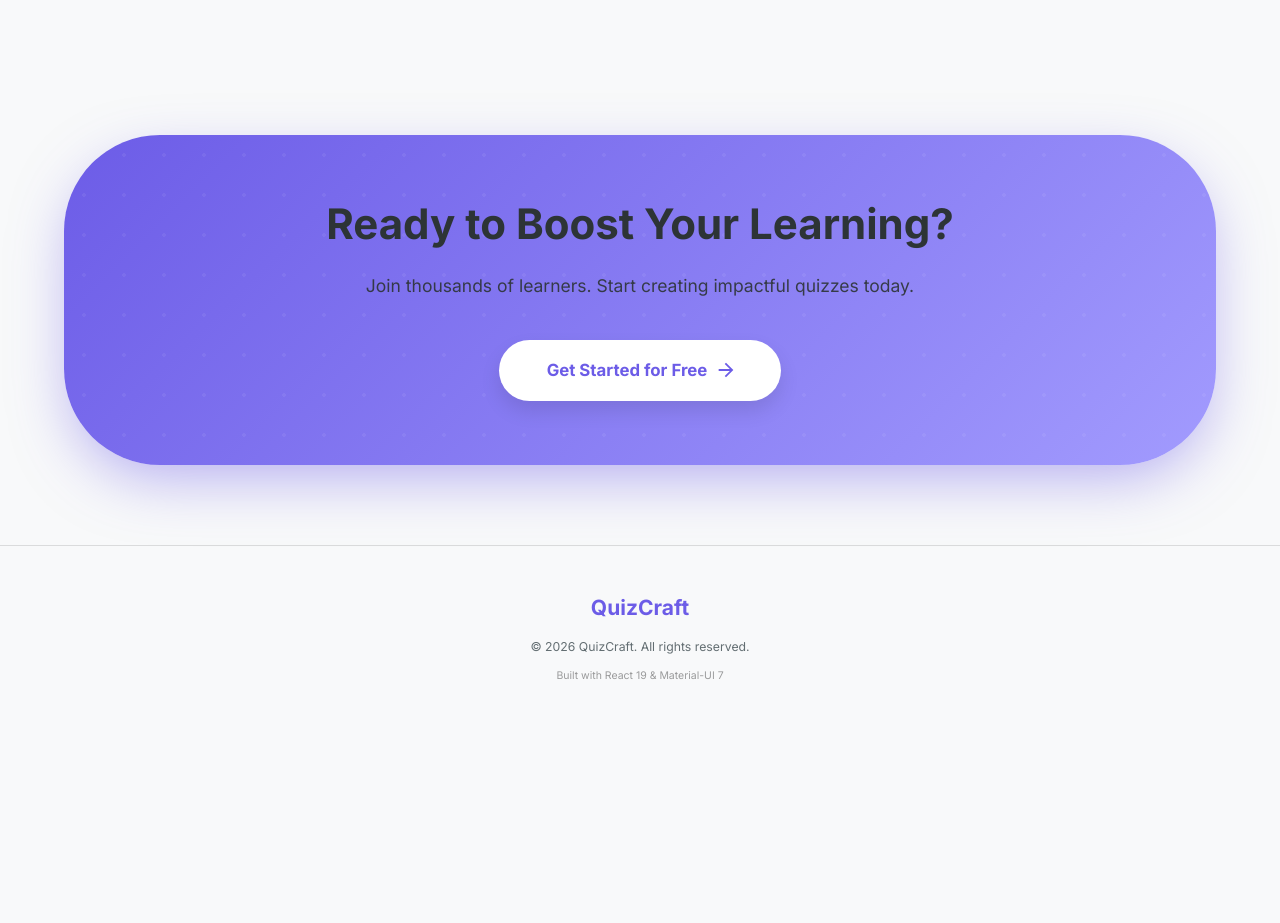
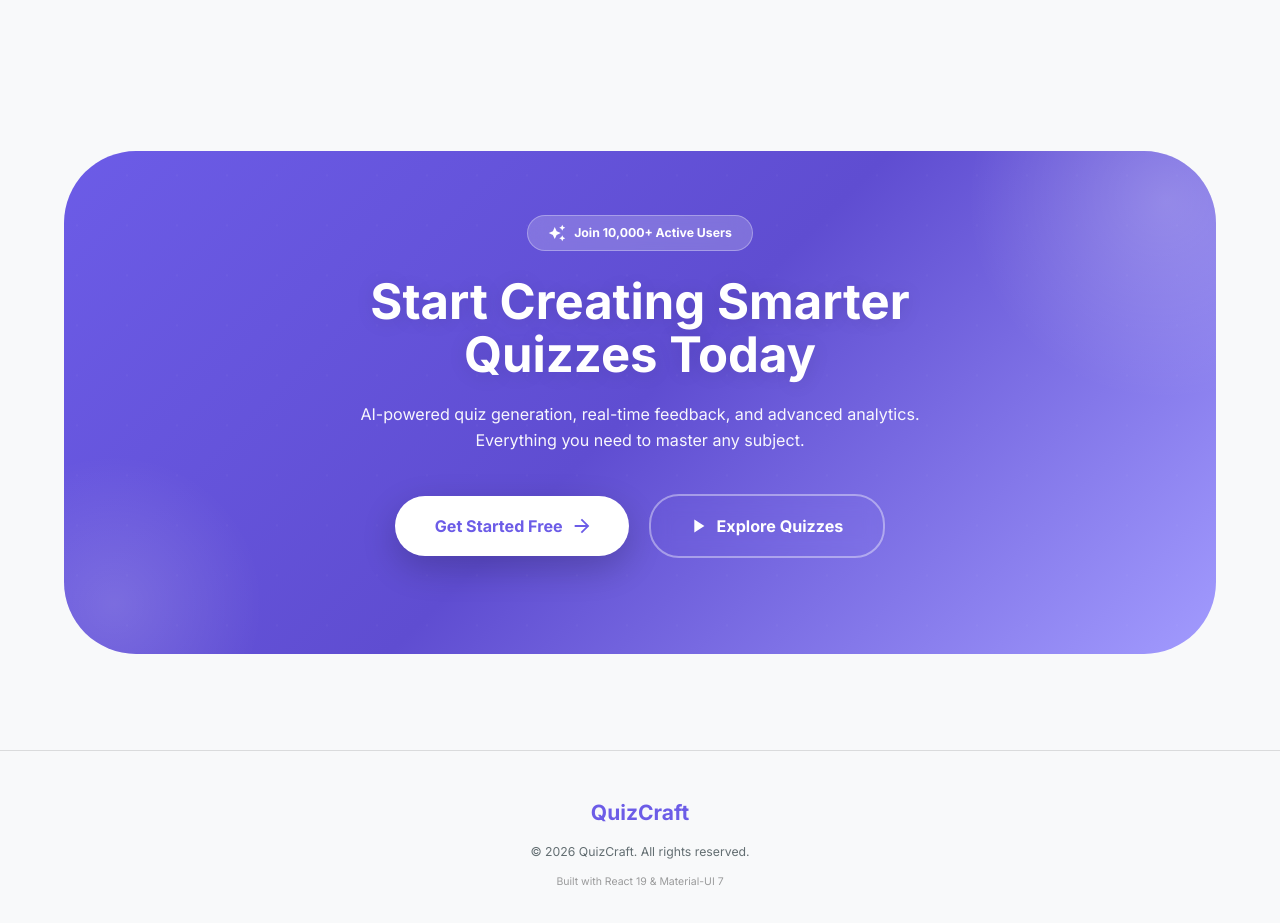
Before and after one commit to affanahmad024/quiz-craft-frontend, a React (Vite) app: page / in a window 1280 px wide. Shown: the part 4160-5083 px from the top of the page. Before the commit the page ends 4893 px from the top, so only its background shows below. Built offline with nearby package versions, Linux system fonts and the light colour scheme.

Commit message:
single row final final

```diff
--- a/src/screens/LandingPage.jsx
+++ b/src/screens/LandingPage.jsx
@@ -8,9 +8,7 @@ import { useNavigate } from 'react-router-dom';
 import {
   Quiz as QuizIcon,
   Psychology as BrainIcon,
-  EmojiEvents as TrophyIcon,
   Groups as GroupIcon,
-  Speed as SpeedIcon,
   Security as SecurityIcon,
   AutoAwesome as SparkleIcon,
   ArrowForward as ArrowForwardIcon,
@@ -744,49 +742,127 @@ function LandingPage() {
       </Box>
 
       {/* CTA Section */}
-      <Container maxWidth="lg" sx={{ py: { xs: 6, md: 10 } }}>
+      <Container maxWidth="lg" sx={{ py: { xs: 8, md: 12 } }}>
         <Box
           sx={{
-            background: 'linear-gradient(135deg, #6C5CE7 0%, #a29bfe 100%)',
-            borderRadius: { xs: 4, md: 8 },
-            p: { xs: 4, sm: 6, md: 8 },
-            textAlign: 'center',
-            color: 'white',
             position: 'relative',
             overflow: 'hidden',
-            boxShadow: '0 20px 60px -10px rgba(108, 92, 231, 0.5)',
+            borderRadius: { xs: 4, md: 6 },
           }}
         >
+          {/* Main Card */}
+          <Box
+            sx={{
+              background: 'linear-gradient(135deg, #6C5CE7 0%, #5f4dd1 50%, #a29bfe 100%)',
+              p: { xs: 5, sm: 6, md: 8 },
+              position: 'relative',
+              overflow: 'hidden',
+              boxShadow: isDarkMode
+                ? '0 30px 80px -15px rgba(108, 92, 231, 0.6)'
+                : '0 30px 80px -15px rgba(108, 92, 231, 0.5)',
+            }}
+          >
+            {/* Decorative Elements */}
             <Box
               sx={{
                 position: 'absolute',
-              top: 0,
-              left: 0,
-              right: 0,
-              bottom: 0,
-              backgroundImage: 'radial-gradient(circle at 20px 20px, rgba(255,255,255,0.2) 2px, transparent 0)',
-              backgroundSize: '40px 40px',
+                top: -150,
+                right: -150,
+                width: 400,
+                height: 400,
+                borderRadius: '50%',
+                background: 'radial-gradient(circle, rgba(255,255,255,0.2) 0%, transparent 70%)',
+                pointerEvents: 'none',
+              }}
+            />
+            <Box
+              sx={{
+                position: 'absolute',
+                bottom: -100,
+                left: -100,
+                width: 300,
+                height: 300,
+                borderRadius: '50%',
+                background: 'radial-gradient(circle, rgba(255,255,255,0.15) 0%, transparent 70%)',
+                pointerEvents: 'none',
+              }}
+            />
+            <Box
+              sx={{
+                position: 'absolute',
+                top: '50%',
+                left: '50%',
+                transform: 'translate(-50%, -50%)',
+                width: '150%',
+                height: '150%',
+                backgroundImage: 'radial-gradient(circle at 1px 1px, rgba(255,255,255,0.1) 1px, transparent 0)',
+                backgroundSize: '50px 50px',
                 opacity: 0.3,
+                pointerEvents: 'none',
               }}
             />
 
-          <Box sx={{ position: 'relative', zIndex: 1 }}>
-              <Typography variant="h3" sx={{ fontWeight: 800, mb: 3, fontSize: { xs: '1.75rem', md: '3rem' } }}>
-                Ready to Boost Your Learning?
+            <Box sx={{ position: 'relative', zIndex: 1, textAlign: 'center' }}>
+              {/* Badge */}
+              <Box
+                sx={{
+                  display: 'inline-flex',
+                  alignItems: 'center',
+                  gap: 1,
+                  px: 2.5,
+                  py: 1,
+                  borderRadius: 10,
+                  bgcolor: 'rgba(255, 255, 255, 0.2)',
+                  backdropFilter: 'blur(10px)',
+                  border: '1px solid rgba(255, 255, 255, 0.3)',
+                  mb: 3,
+                }}
+              >
+                <SparkleIcon sx={{ fontSize: 18, color: 'white' }} />
+                <Typography variant="body2" sx={{ color: 'white', fontWeight: 700, fontSize: '0.875rem' }}>
+                  Join 10,000+ Active Users
                 </Typography>
+              </Box>
+
+              {/* Main Heading */}
+              <Typography
+                variant="h2"
+                sx={{
+                  fontWeight: 800,
+                  color: 'white',
+                  mb: 2.5,
+                  fontSize: { xs: '2rem', sm: '2.5rem', md: '3.5rem' },
+                  lineHeight: 1.1,
+                  textShadow: '0 2px 20px rgba(0,0,0,0.1)',
+                }}
+              >
+                Start Creating Smarter<br />Quizzes Today
+              </Typography>
+
+              {/* Subheading */}
               <Typography
                 variant="h6"
                 sx={{
+                  color: 'rgba(255, 255, 255, 0.95)',
                   mb: 5,
-                  opacity: 0.9,
+                  fontSize: { xs: '1rem', md: '1.15rem' },
                   fontWeight: 400,
                   maxWidth: 600,
                   mx: 'auto',
-                  fontSize: { xs: '1rem', md: '1.25rem' }
+                  lineHeight: 1.6,
                 }}
               >
-                Join thousands of learners. Start creating impactful quizzes today.
+                AI-powered quiz generation, real-time feedback, and advanced analytics. Everything you need to master any subject.
               </Typography>
+
+              {/* CTA Buttons */}
+              <Stack
+                direction={{ xs: 'column', sm: 'row' }}
+                spacing={2.5}
+                justifyContent="center"
+                alignItems="center"
+                sx={{ mb: 4 }}
+              >
                 <Button
                   variant="contained"
                   size="large"
@@ -794,23 +870,55 @@ function LandingPage() {
                   endIcon={<ArrowForwardIcon />}
                   sx={{
                     bgcolor: 'white',
-                  color: 'primary.main',
-                  px: { xs: 4, md: 6 },
-                  py: { xs: 1.5, md: 2 },
-                  fontSize: { xs: '1rem', md: '1.2rem' },
+                    color: '#6C5CE7',
+                    px: 5,
+                    py: 2,
+                    fontSize: { xs: '1.05rem', md: '1.15rem' },
                     fontWeight: 700,
-                  borderRadius: 3,
-                  boxShadow: '0 10px 20px rgba(0,0,0,0.1)',
-                  transition: 'all 0.3s ease',
+                    borderRadius: 2.5,
+                    boxShadow: '0 12px 35px rgba(0,0,0,0.2)',
+                    textTransform: 'none',
+                    minWidth: { xs: '100%', sm: 220 },
+                    transition: 'all 0.3s cubic-bezier(0.4, 0, 0.2, 1)',
                     '&:hover': {
                       bgcolor: 'rgba(255, 255, 255, 0.95)',
-                    transform: 'translateY(-2px)',
-                    boxShadow: '0 15px 30px rgba(0,0,0,0.2)',
+                      transform: 'translateY(-4px) scale(1.02)',
+                      boxShadow: '0 16px 45px rgba(0,0,0,0.25)',
                     },
                   }}
                 >
-                {user ? 'Go to Dashboard' : 'Get Started for Free'}
+                  {user ? 'Go to Dashboard' : 'Get Started Free'}
                 </Button>
+                <Button
+                  variant="outlined"
+                  size="large"
+                  onClick={handleExplore}
+                  startIcon={<PlayIcon />}
+                  sx={{
+                    color: 'white',
+                    borderColor: 'rgba(255, 255, 255, 0.4)',
+                    borderWidth: 2,
+                    px: 5,
+                    py: 2,
+                    fontSize: { xs: '1.05rem', md: '1.15rem' },
+                    fontWeight: 700,
+                    borderRadius: 2.5,
+                    textTransform: 'none',
+                    minWidth: { xs: '100%', sm: 220 },
+                    backdropFilter: 'blur(10px)',
+                    transition: 'all 0.3s cubic-bezier(0.4, 0, 0.2, 1)',
+                    '&:hover': {
+                      borderWidth: 2,
+                      borderColor: 'white',
+                      bgcolor: 'rgba(255, 255, 255, 0.15)',
+                      transform: 'translateY(-4px)',
+                    },
+                  }}
+                >
+                  Explore Quizzes
+                </Button>
+              </Stack>
+            </Box>
           </Box>
         </Box>
       </Container>
```
Lines whose indentation alone changed are shown as unchanged.
